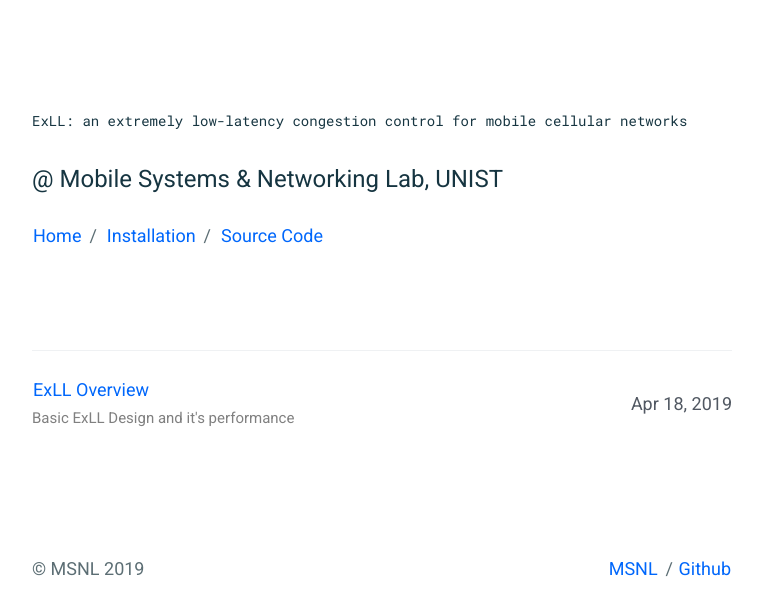
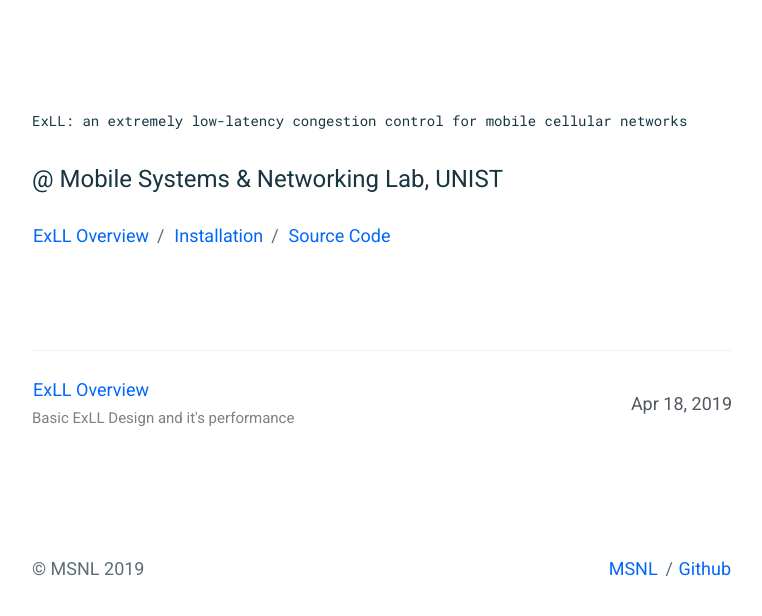
Before and after one commit to msnl/exll, a Jekyll site: the page built from index.html, in a window 1280 px wide. Shown: the top 616 px of the page, without its empty margins (258-1020 px from the left). Built offline with Jekyll 4.4.1, drawn with Linux system fonts in a browser that asks for light colours.

Commit message:
Update header.html

```diff
--- a/_includes/header.html
+++ b/_includes/header.html
@@ -4,8 +4,7 @@
   <h1>{{ site.description }}</h1>
   {% endif %}
   <p>
-    <a href="{{ "/" | prepend: site.baseurl }}">Home</a><span
-          class="u-separate"></span> <a href="{{ "/installation/" | prepend:
+    <a href="{{ "/overview/" | prepend: site.baseurl }}">ExLL Overview</a><span class="u-separate"></span> <a href="{{ "/installation/" | prepend:
           site.baseurl }}">Installation</a><span class="u-separate"></span> <a href="{{ "/source/" | prepend: site.baseurl }}">Source Code</a>
   </p>
 </header>
```
